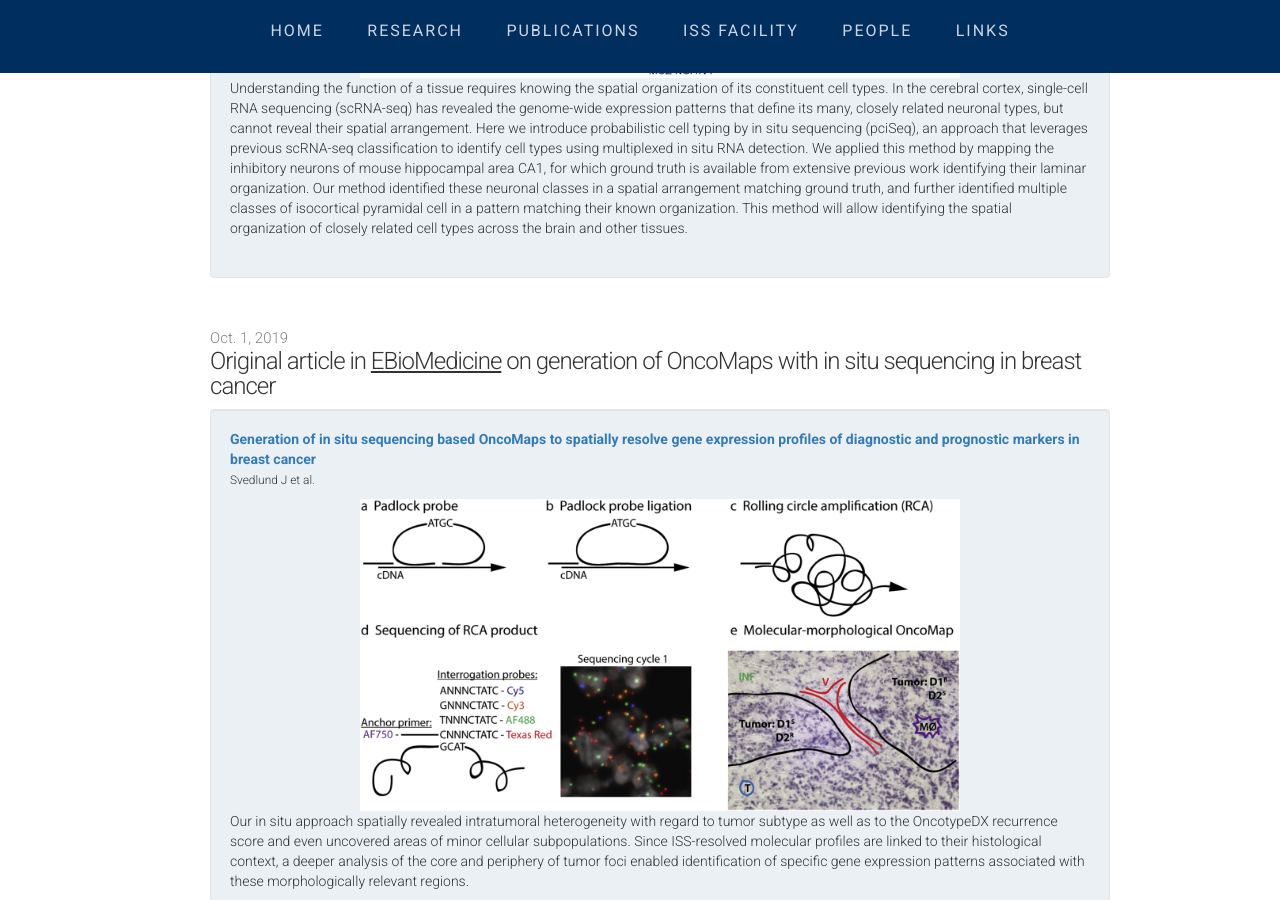
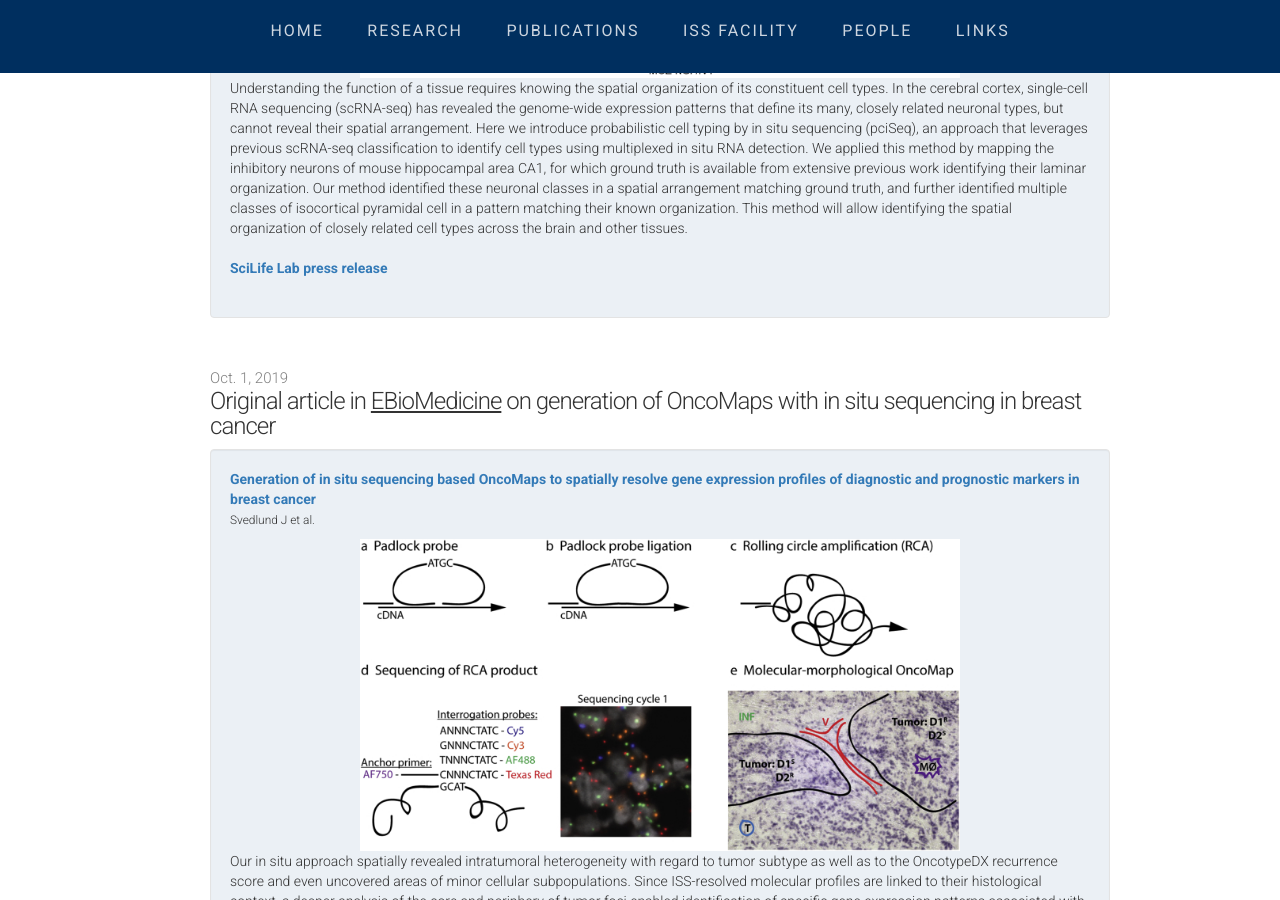
Before and after one commit to flintott/NilssonLab, a Jekyll site: the page index.html, which Jekyll copies as it is, in a window 1280 px wide and 900 px high, scrolled down 1426 px. Built offline with Jekyll 4.4.1, drawn with Linux system fonts in a browser that asks for light colours; comment, search, counter and statistics services are not loaded.

Commit message:
Update index.html

```diff
--- a/index.html
+++ b/index.html
@@ -152,6 +152,9 @@
 			a spatial arrangement matching ground truth, and further identified multiple classes of isocortical pyramidal
 			cell in a pattern matching their known organization. This method will allow identifying the spatial organization
 			of closely related cell types across the brain and other tissues.
+			<br><br>
+			<strong class="media-heading"><a href="https://www.scilifelab.se/news/new-technique-enables-fine-mapping-of-closely-related-cells-in-situ/">SciLife Lab press release</a></strong>
+
                 </p>
               </div>
             </li>
```
